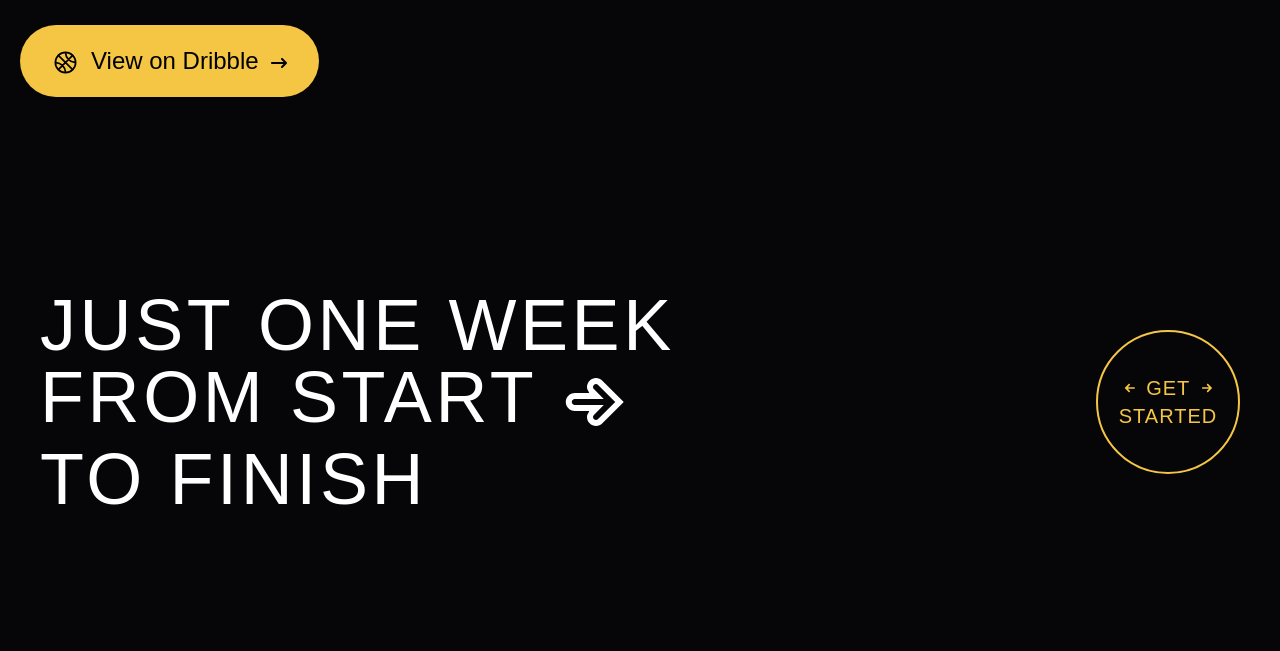
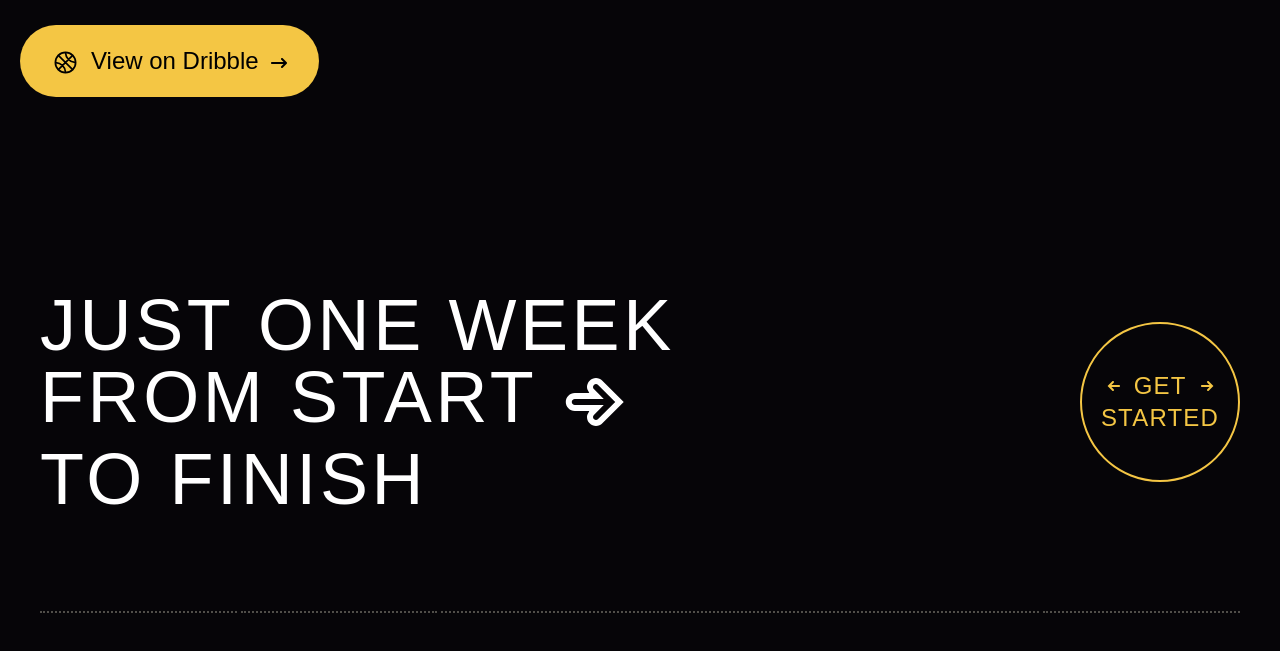
Before and after one commit to abimbola7/conceptzilla, a Next.js app: page / in a window 1280 px wide. Shown: the part 8935-9586 px from the top of the page. Built offline with nearby package versions, Linux system fonts and the light colour scheme; a web font is replaced by a local one.

Commit message:
Refactor timeline component and add Tl component

```diff
--- a/src/app/(components)/timeline.jsx
+++ b/src/app/(components)/timeline.jsx
@@ -5,16 +5,17 @@ import { TiArrowRightOutline } from 'react-icons/ti'
 import { TiArrowLeft, TiArrowRight } from "react-icons/ti";
 import gsap from 'gsap';
 import { useGSAP } from '@gsap/react';
+import Tl from './tl';
 
 const Timeline = () => {
   const container = React.useRef();
   const { context, contextSafe } = useGSAP(()=>{
     gsap.defaults({
-      duration : .3,
-      ease : "none"
+      duration : .5,
+      ease : "power2.out"
     })
     gsap.to(".abs", {
-      xPercent : 100
+      xPercent : -100
     })
   }, {
     scope : container
@@ -22,13 +23,15 @@ const Timeline = () => {
 
   const mouseEnter = contextSafe(()=>{
     gsap.to(".abs", {
-      xPercent : 0
+      xPercent : 0,
+      // borderRadius : "100%",
     })
   })
 
   const mouseLeave = contextSafe(()=>{
     gsap.to(".abs", {
-      xPercent : -100
+      xPercent : -100,
+      // borderRadius : "50%"
     })
   })
 
@@ -50,7 +53,7 @@ const Timeline = () => {
         <div
         onMouseEnter={mouseEnter}
         onMouseLeave={mouseLeave}
-        className='w-36 h-36 border-2 text-[#F4C644] border-[#F4C644] flex items-center justify-center text-center text-xl font-normal  circle flex-col tracking-wider hover:text-customBlack relative overflow-hidden rounded-full'>
+        className='w-40 h-40 border-2 text-[#F4C644] border-[#F4C644] flex items-center justify-center text-center text-2xl font-normal  circle flex-col tracking-wider hover:text-customBlack relative overflow-hidden rounded-full'>
           <div className='absolute top-0 abs left-0 w-full h-full bg-[#F4C644] z-2'></div>
           <span className='relative z-3'>
             <TiArrowLeft className='inline-block mb-1' /> {" "} GET <TiArrowRight className='inline-block mb-1' />
@@ -58,6 +61,7 @@ const Timeline = () => {
           <span className='block relative z-3'>STARTED</span>
         </div>
       </div>
+      <Tl />
     </div>
   )
 }
--- /dev/null
+++ b/src/app/(components)/tl.jsx
@@ -0,0 +1,27 @@
+"use client"
+import React from 'react'
+
+const Tl = () => {
+  return (
+    <div className='w-full grid grid-cols-6 px-10 gap-x-1'>
+      <div className="col-span-1 borde grid grid-rows-2">
+        <div className="border-b-2 border-b-[#504E49] py-12 border-dotted"></div>
+        <div className="border-none"></div>
+      </div>
+      <div className="col-span-1 borde grid grid-rows-2">
+        <div className="border-b-2 border-b-[#504E49] py-12 border-dotted"></div>
+        <div className="border-none"></div>
+      </div>
+      <div className="col-span-3 borde grid grid-rows-2">
+        <div className="border-b-2 border-b-[#504E49] py-12 border-dotted"></div>
+        <div className="border-none"></div>
+      </div>
+      <div className="col-span-1 borde grid grid-rows-2">
+        <div className="border-b-2 border-b-[#504E49] py-12 border-dotted"></div>
+        <div className="border-none"></div>
+      </div>
+    </div>
+  )
+}
+
+export default Tl
```
